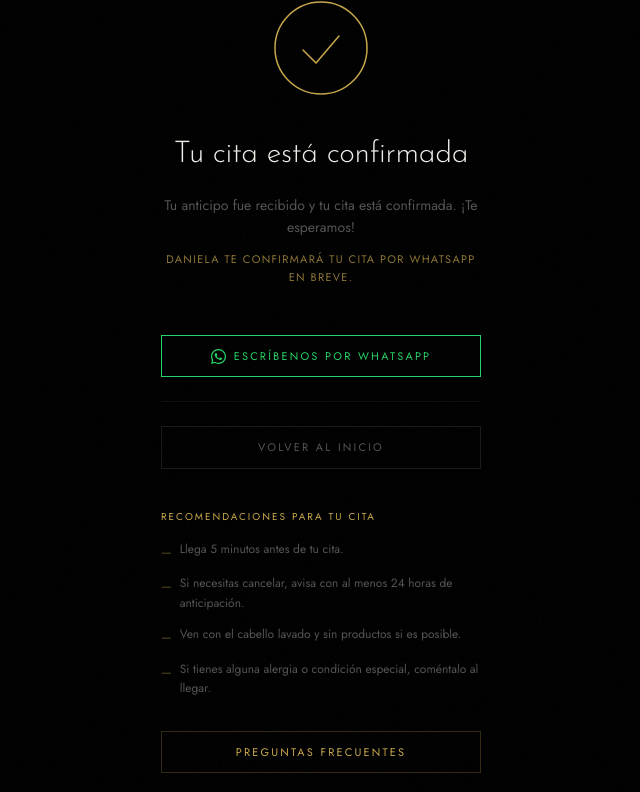
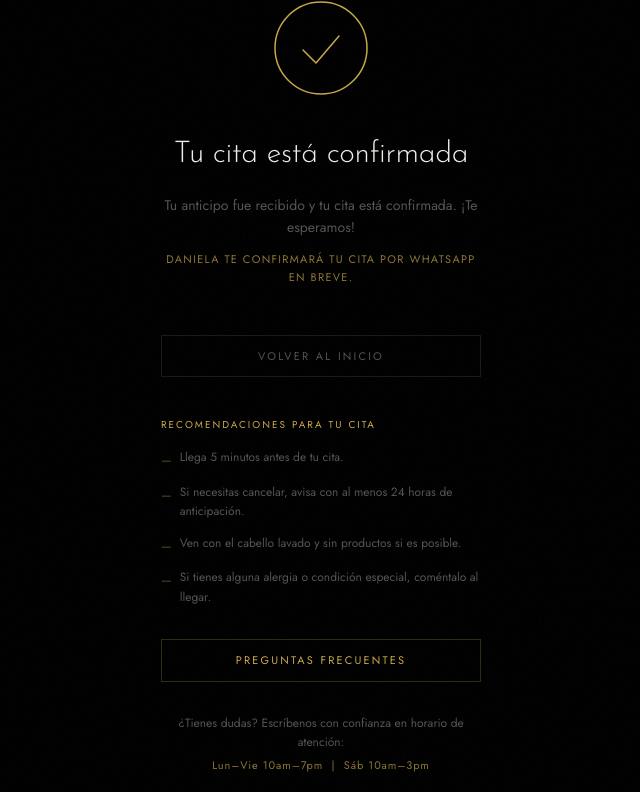
Before and after one commit to josephdpelayo/danielapalaciosalon, a Next.js app: page /reservar/exito in a window 1280 px wide. Shown: the top 792 px of the page, without its empty margins (319-959 px from the left). Built offline with nearby package versions, Linux system fonts and the light colour scheme.

Commit message:
UI: spacing, single WA button, gold CTA button

```diff
--- a/app/page.tsx
+++ b/app/page.tsx
@@ -116,11 +116,12 @@ export default function Home() {
 
         <Link
           href="/reservar"
-          className="inline-flex items-center gap-2 text-sm tracking-[0.15em] transition-opacity hover:opacity-70 py-3"
+          className="inline-flex items-center justify-center gap-2 text-[11px] tracking-[0.25em] uppercase transition-all hover:opacity-90 active:scale-[0.98]"
           style={{
-            color: '#F0EDE8',
-            borderBottom: '1px solid rgba(240,237,232,0.4)',
-            paddingBottom: '6px',
+            background: '#C9A84C',
+            color: '#000000',
+            padding: '14px 32px',
+            fontWeight: 500,
           }}
         >
           Reservar cita →
@@ -290,11 +291,11 @@ export default function Home() {
       {/* ── HOURS ── */}
       <section
         className="px-5 md:px-16"
-        style={{ paddingTop: '96px', paddingBottom: '96px' }}
+        style={{ paddingTop: '64px', paddingBottom: '64px' }}
       >
         <div className="max-w-sm">
           <p
-            className="text-[10px] tracking-[0.45em] uppercase mb-16"
+            className="text-[10px] tracking-[0.45em] uppercase mb-8"
             style={{ color: '#555555' }}
           >
             Horarios
@@ -304,7 +305,7 @@ export default function Home() {
             {HOURS.map((h, i) => (
               <div
                 key={h.days}
-                className="flex items-baseline justify-between py-4"
+                className="flex items-baseline justify-between py-2.5"
                 style={{
                   borderTop: i === 0 ? '1px solid rgba(255,255,255,0.06)' : 'none',
                   borderBottom: '1px solid rgba(255,255,255,0.06)',
--- a/app/reservar/exito/page.tsx
+++ b/app/reservar/exito/page.tsx
@@ -118,29 +118,6 @@ function ExitoContent() {
       )}
       {!id && <div className="mb-10" />}
 
-      {/* WhatsApp button — principal */}
-      <div className="w-full max-w-xs mb-6"
-        style={{ opacity: 0, animation: 'fade-up 0.6s ease-out 1.52s forwards' }}>
-        <a
-          href="https://wa.me/526691877077"
-          target="_blank"
-          rel="noopener noreferrer"
-          className="flex items-center justify-center gap-2 w-full py-3 text-[11px] tracking-[0.2em] uppercase text-center transition-colors hover:bg-[#25D366]/10"
-          style={{ border: '1px solid #25D366', color: '#25D366' }}
-        >
-          <svg width="15" height="15" viewBox="0 0 32 32" fill="currentColor" xmlns="http://www.w3.org/2000/svg" aria-hidden="true">
-            <path d="M16 0C7.163 0 0 7.163 0 16c0 2.822.737 5.47 2.027 7.773L0 32l8.469-2.001A15.938 15.938 0 0016 32c8.837 0 16-7.163 16-16S24.837 0 16 0zm0 29.333a13.27 13.27 0 01-6.773-1.849l-.485-.288-5.027 1.187 1.259-4.896-.317-.503A13.267 13.267 0 012.667 16C2.667 8.636 8.636 2.667 16 2.667S29.333 8.636 29.333 16 23.364 29.333 16 29.333zm7.273-9.878c-.398-.199-2.355-1.162-2.72-1.295-.365-.133-.631-.199-.897.199-.266.398-1.030 1.295-1.263 1.561-.233.266-.465.299-.863.1-.398-.2-1.681-.619-3.203-1.977-1.183-1.056-1.982-2.361-2.214-2.759-.233-.398-.025-.613.175-.811.18-.179.398-.465.597-.698.2-.233.266-.398.399-.664.133-.266.067-.499-.033-.698-.1-.2-.897-2.163-1.229-2.96-.324-.778-.653-.672-.897-.684l-.764-.013c-.266 0-.698.1-1.064.499-.365.398-1.396 1.363-1.396 3.326s1.429 3.858 1.628 4.124c.2.266 2.813 4.295 6.816 5.827 4.003 1.532 4.003 1.021 4.726.957.723-.067 2.355-.963 2.688-1.894.333-.931.333-1.729.233-1.894-.1-.166-.365-.266-.763-.465z"/>
-          </svg>
-          Escríbenos por WhatsApp
-        </a>
-      </div>
-
-      {/* Subtle separator */}
-      <div className="w-full max-w-xs mb-6"
-        style={{ opacity: 0, animation: 'fade-up 0.6s ease-out 1.55s forwards' }}>
-        <div style={{ borderTop: '1px solid rgba(255,255,255,0.06)' }} />
-      </div>
-
       {/* Actions */}
       <div className="w-full max-w-xs mb-10"
         style={{ opacity: 0, animation: 'fade-up 0.6s ease-out 1.58s forwards' }}>
```
Also changed, not shown: 1 other file (tests, documents, lock files or other folders).
